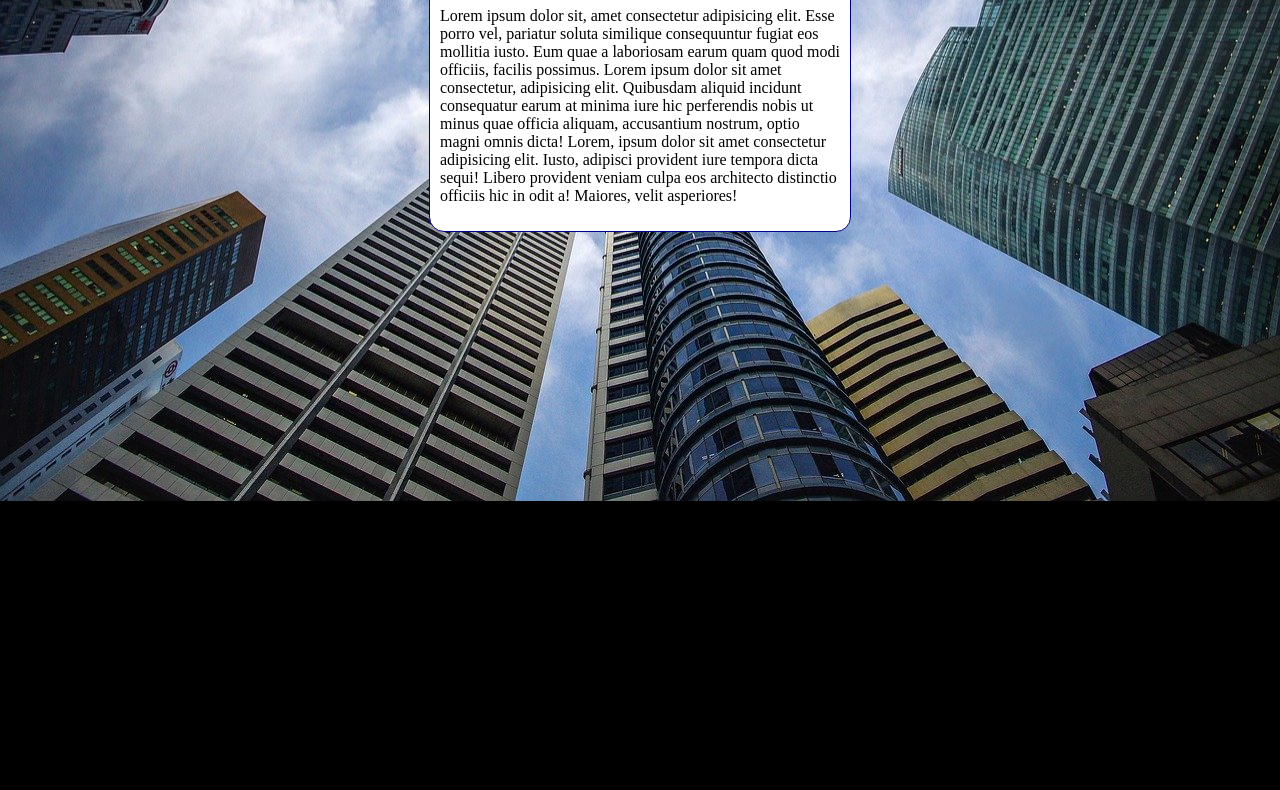
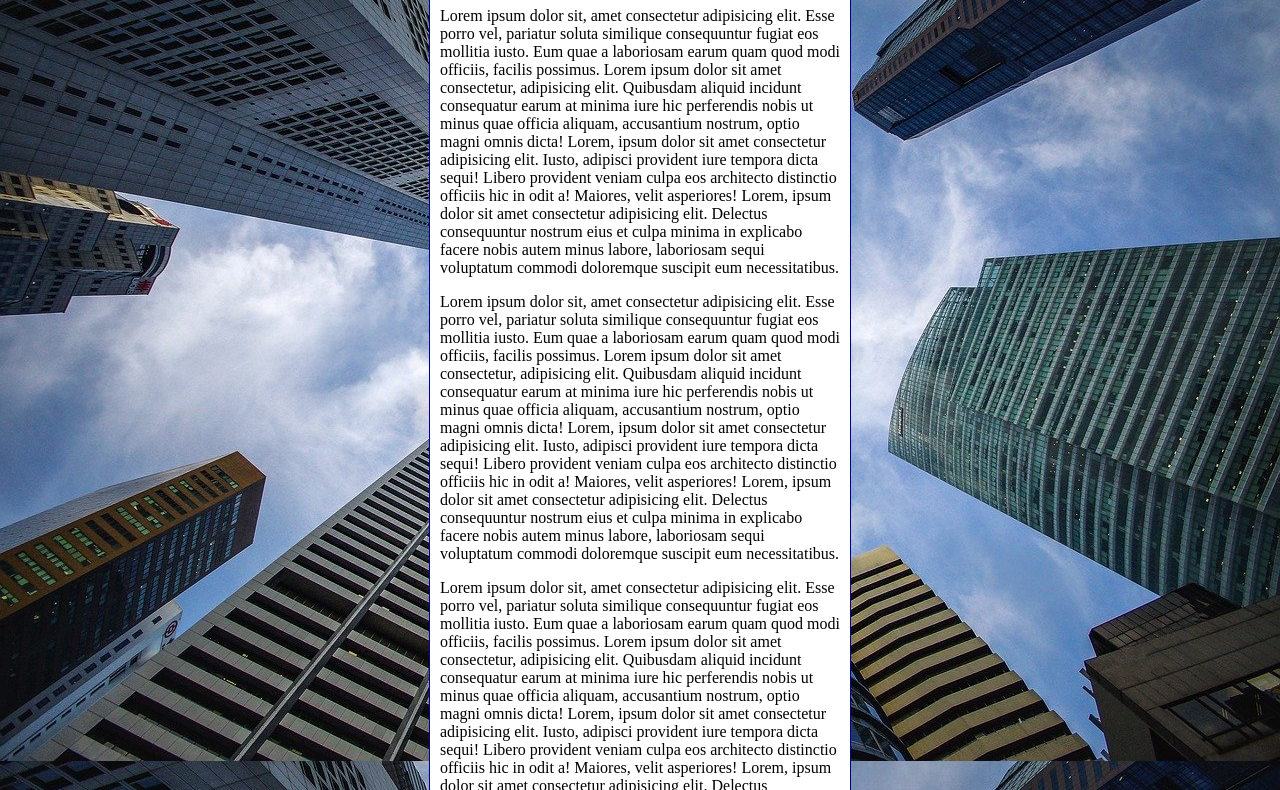
Before and after one commit to claudiorodrigues-coder/html-css, a plain HTML site: page exercicios/ex022/fundo006.html in a window 1280 px wide. Shown: the part 92-882 px from the top of the page. Before the commit the page ends 800 px from the top, so only its background shows below. Drawn offline with Linux system fonts and the light colour scheme.

Commit message:
atualizando exercicio

```diff
--- a/exercicios/ex022/fundo006.html
+++ b/exercicios/ex022/fundo006.html
@@ -3,19 +3,16 @@
 <head>
     <meta charset="UTF-8">
     <meta name="viewport" content="width=device-width, initial-scale=1.0">
-    <title>Documento</title>
+    <title> fundo fixo de tela</title>
     <style>
         body {
-            background-color: black;
-            background-image: url("imagens/wallpaper002.jpg");
-            background-position: center center;
-            background-repeat: no-repeat;
-            background-size: auto;
+            background: black url("imagens/wallpaper002.jpg") center center no-repeat fixed;
+            background-size: cover;
         }
 
         main {
             background-color: white;
-            width: 400px;
+            max-width: 400px;
             padding: 10px;
             margin: auto;
             border: 1px solid darkblue;
@@ -26,7 +23,9 @@
 <body>
     <main>
         <h1>Teste de imagem de fundo</h1>
-        <p>Lorem ipsum dolor sit, amet consectetur adipisicing elit. Esse porro vel, pariatur soluta similique consequuntur fugiat eos mollitia iusto. Eum quae a laboriosam earum quam quod modi officiis, facilis possimus. Lorem ipsum dolor sit amet consectetur, adipisicing elit. Quibusdam aliquid incidunt consequatur earum at minima iure hic perferendis nobis ut minus quae officia aliquam, accusantium nostrum, optio magni omnis dicta! Lorem, ipsum dolor sit amet consectetur adipisicing elit. Iusto, adipisci provident iure tempora dicta sequi! Libero provident veniam culpa eos architecto distinctio officiis hic in odit a! Maiores, velit asperiores!</p>
+        <p>Lorem ipsum dolor sit, amet consectetur adipisicing elit. Esse porro vel, pariatur soluta similique consequuntur fugiat eos mollitia iusto. Eum quae a laboriosam earum quam quod modi officiis, facilis possimus. Lorem ipsum dolor sit amet consectetur, adipisicing elit. Quibusdam aliquid incidunt consequatur earum at minima iure hic perferendis nobis ut minus quae officia aliquam, accusantium nostrum, optio magni omnis dicta! Lorem, ipsum dolor sit amet consectetur adipisicing elit. Iusto, adipisci provident iure tempora dicta sequi! Libero provident veniam culpa eos architecto distinctio officiis hic in odit a! Maiores, velit asperiores! Lorem, ipsum dolor sit amet consectetur adipisicing elit. Delectus consequuntur nostrum eius et culpa minima in explicabo facere nobis autem minus labore, laboriosam sequi voluptatum commodi doloremque suscipit eum necessitatibus.</p>
+        <p>Lorem ipsum dolor sit, amet consectetur adipisicing elit. Esse porro vel, pariatur soluta similique consequuntur fugiat eos mollitia iusto. Eum quae a laboriosam earum quam quod modi officiis, facilis possimus. Lorem ipsum dolor sit amet consectetur, adipisicing elit. Quibusdam aliquid incidunt consequatur earum at minima iure hic perferendis nobis ut minus quae officia aliquam, accusantium nostrum, optio magni omnis dicta! Lorem, ipsum dolor sit amet consectetur adipisicing elit. Iusto, adipisci provident iure tempora dicta sequi! Libero provident veniam culpa eos architecto distinctio officiis hic in odit a! Maiores, velit asperiores! Lorem, ipsum dolor sit amet consectetur adipisicing elit. Delectus consequuntur nostrum eius et culpa minima in explicabo facere nobis autem minus labore, laboriosam sequi voluptatum commodi doloremque suscipit eum necessitatibus.</p>
+        <p>Lorem ipsum dolor sit, amet consectetur adipisicing elit. Esse porro vel, pariatur soluta similique consequuntur fugiat eos mollitia iusto. Eum quae a laboriosam earum quam quod modi officiis, facilis possimus. Lorem ipsum dolor sit amet consectetur, adipisicing elit. Quibusdam aliquid incidunt consequatur earum at minima iure hic perferendis nobis ut minus quae officia aliquam, accusantium nostrum, optio magni omnis dicta! Lorem, ipsum dolor sit amet consectetur adipisicing elit. Iusto, adipisci provident iure tempora dicta sequi! Libero provident veniam culpa eos architecto distinctio officiis hic in odit a! Maiores, velit asperiores! Lorem, ipsum dolor sit amet consectetur adipisicing elit. Delectus consequuntur nostrum eius et culpa minima in explicabo facere nobis autem minus labore, laboriosam sequi voluptatum commodi doloremque suscipit eum necessitatibus.</p>
     </main>
 </body>
 </html>
```
